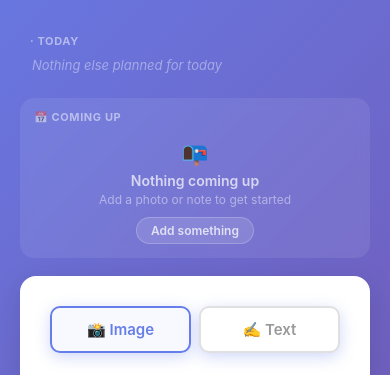
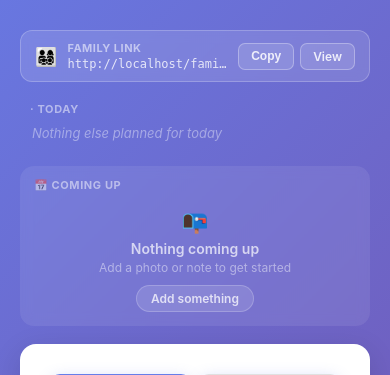
Before and after one commit to vdesai/fampilot, a FastAPI app: page / in a window 390 px wide. Shown: the part 248-623 px from the top of the page. Run offline with FastAPI, Linux system fonts and the light colour scheme; data comes from the database, SQL or seed files in the repository; data that the repository does not hold is empty.

Commit message:
Add shared family week view — the product's first social feature
- /family/{token} — read-only, mobile-first page showing this week's plan
  grouped by day (Today / Tomorrow / Wednesday Apr 2 / etc.)
  No login required. Works for anyone with the link.
- Each event has an "+ Add to Calendar" chip (Google Calendar URL)
- Invalid/expired token shows a clean error state
- POST /settings/regenerate-link — resets the token if needed

DB:
- settings table for persistent key/value config
- get_or_create_family_token() — stable token, created once
- get_family_week() — all non-completed items next 7 days

Homepage:
- Share widget at top: family URL + Copy button + View link
- Copy button flashes "Copied!" with green feedback

Co-Authored-By: Claude Sonnet 4.6 <noreply@anthropic.com>

```diff
--- a/app.py
+++ b/app.py
@@ -305,6 +305,13 @@ def _build_daily_briefing(today_items: list) -> list:
     return lines
 
 
+def _base_url(request: Request) -> str:
+    """Return the public base URL, respecting X-Forwarded-Proto on Render."""
+    proto = request.headers.get("x-forwarded-proto", request.url.scheme)
+    host  = request.headers.get("x-forwarded-host", request.url.netloc)
+    return f"{proto}://{host}"
+
+
 @app.get("/", response_class=HTMLResponse)
 async def home(request: Request):
     """Render the home page with upload form and upcoming items."""
@@ -317,6 +324,9 @@ async def home(request: Request):
     risk_ids   = {item["id"] for item in risk_items}
     briefing   = [b for b in _build_daily_briefing(today_items) if b["id"] not in risk_ids]
 
+    family_token = db.get_or_create_family_token()
+    family_url   = f"{_base_url(request)}/family/{family_token}"
+
     return templates.TemplateResponse(request, "index.html", {
         "request":             request,
         "nav_page":            "home",
@@ -326,6 +336,7 @@ async def home(request: Request):
         "later_items":         later_items[:3],
         "later_total":         len(later_items),
         "triggered_reminders": db.get_recent_reminders(),
+        "family_url":          family_url,
     })
 
 
@@ -680,6 +691,70 @@ async def save_batch(request: Request, batch_id: str):
     return RedirectResponse(url="/history", status_code=303)
 
 
+@app.get("/family/{token}", response_class=HTMLResponse)
+async def family_view(request: Request, token: str):
+    """Shared read-only family week view — no login required."""
+    stored = db.get_setting("family_token")
+    if not stored or token != stored:
+        return templates.TemplateResponse(request, "family.html", {
+            "request": request, "invalid": True, "days": [], "has_items": False,
+        })
+
+    from datetime import date, timedelta
+    from collections import defaultdict
+
+    today = date.today()
+    rows  = db.get_family_week()
+
+    by_date: dict = defaultdict(list)
+    for row in rows:
+        by_date[row["start_date"]].append(row)
+
+    days = []
+    for i in range(8):
+        d     = today + timedelta(days=i)
+        d_str = d.isoformat()
+        if d_str not in by_date:
+            continue
+        if i == 0:
+            label = "Today"
+        elif i == 1:
+            label = "Tomorrow"
+        else:
+            label = d.strftime("%A, %b %-d")
+
+        day_items = []
+        for row in by_date[d_str]:
+            cal_url = ""
+            if row["type"] == "event":
+                cal_data = {
+                    "title":      row["title"],
+                    "start_date": row["start_date"],
+                    "end_date":   row["end_date"],
+                    "time":       row["time"],
+                    "location":   row["location"],
+                }
+                cal_url = generate_google_calendar_url(cal_data)
+            day_items.append({"row": row, "cal_url": cal_url})
+
+        days.append({"label": label, "date": d_str, "items": day_items})
+
+    return templates.TemplateResponse(request, "family.html", {
+        "request":   request,
+        "invalid":   False,
+        "days":      days,
+        "has_items": bool(rows),
+    })
+
+
+@app.post("/settings/regenerate-link")
+async def regenerate_family_link(request: Request):
+    """Generate a new family token, invalidating the old link."""
+    import secrets
+    db.set_setting("family_token", secrets.token_urlsafe(12))
+    return RedirectResponse(url="/", status_code=303)
+
+
 @app.get("/history", response_class=HTMLResponse)
 async def history_page(request: Request):
     """Show all analyzed items, newest first."""
--- a/db.py
+++ b/db.py
@@ -14,6 +14,13 @@ from datetime import datetime, timezone
 from typing import Optional
 
 DB_PATH = os.getenv("DB_PATH", "fampilot.db")
+
+_CREATE_SETTINGS = """
+CREATE TABLE IF NOT EXISTS settings (
+    key   TEXT PRIMARY KEY,
+    value TEXT NOT NULL
+)
+"""
 
 _CREATE_TABLE = """
 CREATE TABLE IF NOT EXISTS items (
@@ -58,6 +65,7 @@ def _conn() -> sqlite3.Connection:
 def init_db() -> None:
     """Create tables and run column migrations. Safe to call multiple times."""
     with _conn() as con:
+        con.execute(_CREATE_SETTINGS)
         con.execute(_CREATE_TABLE)
         for col, defn in _MIGRATIONS:
             try:
@@ -65,6 +73,42 @@ def init_db() -> None:
             except sqlite3.OperationalError:
                 pass  # column already exists
         con.commit()
+
+
+def get_setting(key: str) -> Optional[str]:
+    with _conn() as con:
+        row = con.execute("SELECT value FROM settings WHERE key=?", (key,)).fetchone()
+        return row["value"] if row else None
+
+
+def set_setting(key: str, value: str) -> None:
+    with _conn() as con:
+        con.execute("INSERT OR REPLACE INTO settings (key, value) VALUES (?,?)", (key, value))
+        con.commit()
+
+
+def get_or_create_family_token() -> str:
+    import secrets
+    token = get_setting("family_token")
+    if not token:
+        token = secrets.token_urlsafe(12)
+        set_setting("family_token", token)
+    return token
+
+
+def get_family_week() -> list:
+    """All non-completed items from today through the next 7 days."""
+    from datetime import date, timedelta
+    today   = date.today().isoformat()
+    in7days = (date.today() + timedelta(days=7)).isoformat()
+    with _conn() as con:
+        return con.execute(
+            """SELECT * FROM items
+               WHERE start_date BETWEEN ? AND ?
+                 AND (completed IS NULL OR completed = 0)
+               ORDER BY start_date, time""",
+            (today, in7days),
+        ).fetchall()
 
 
 def save_item(item_id: str, result: dict,
--- a/templates/index.html
+++ b/templates/index.html
@@ -334,6 +334,54 @@
             font-weight: 500;
             flex: 1;
         }
+
+        /* ── Family share widget ── */
+        .share-widget {
+            display: flex;
+            align-items: center;
+            gap: 10px;
+            background: rgba(255,255,255,0.12);
+            border: 1.5px solid rgba(255,255,255,0.22);
+            border-radius: 12px;
+            padding: 10px 14px;
+            margin-bottom: 16px;
+            backdrop-filter: blur(6px);
+        }
+        .share-icon { font-size: 18px; flex-shrink: 0; }
+        .share-info { flex: 1; min-width: 0; }
+        .share-label {
+            font-size: 11px;
+            font-weight: 700;
+            color: rgba(255,255,255,0.55);
+            text-transform: uppercase;
+            letter-spacing: 0.5px;
+            margin-bottom: 2px;
+        }
+        .share-url {
+            font-size: 12px;
+            color: rgba(255,255,255,0.8);
+            white-space: nowrap;
+            overflow: hidden;
+            text-overflow: ellipsis;
+            font-family: monospace;
+        }
+        .share-actions { display: flex; gap: 6px; flex-shrink: 0; }
+        .share-btn {
+            font-size: 12px !important;
+            font-weight: 600 !important;
+            padding: 5px 12px !important;
+            border-radius: 7px !important;
+            border: 1.5px solid rgba(255,255,255,0.3) !important;
+            background: rgba(255,255,255,0.12) !important;
+            color: rgba(255,255,255,0.85) !important;
+            cursor: pointer;
+            width: auto !important;
+            box-shadow: none !important;
+            transition: background 0.15s !important;
+            transform: none !important;
+        }
+        .share-btn:hover { background: rgba(255,255,255,0.22) !important; }
+        .share-btn.copied { background: rgba(40,167,69,0.35) !important; border-color: rgba(40,167,69,0.5) !important; color: #90ee90 !important; }
 
         /* ── Risk / Don't Miss ── */
         .risk-card {
@@ -687,6 +735,19 @@
         </div>
         {% endfor %}
 
+        <!-- Family share widget -->
+        <div class="share-widget">
+            <span class="share-icon">👨‍👩‍👧‍👦</span>
+            <div class="share-info">
+                <div class="share-label">Family link</div>
+                <div class="share-url" id="familyUrl">{{ family_url }}</div>
+            </div>
+            <div class="share-actions">
+                <button class="share-btn" id="copyBtn" onclick="copyFamilyLink()">Copy</button>
+                <a href="{{ family_url }}" target="_blank" class="share-btn" style="text-decoration:none;">View</a>
+            </div>
+        </div>
+
         <!-- Don't Miss (only shown when there are risk items) -->
         {% if risk_items %}
         <div class="risk-card">
@@ -950,6 +1011,15 @@
             setTimeout(() => el.remove(), 420);
         }
 
+        async function copyFamilyLink() {
+            const url = document.getElementById('familyUrl').textContent.trim();
+            await navigator.clipboard.writeText(url);
+            const btn = document.getElementById('copyBtn');
+            btn.textContent = 'Copied!';
+            btn.classList.add('copied');
+            setTimeout(() => { btn.textContent = 'Copy'; btn.classList.remove('copied'); }, 2000);
+        }
+
         async function completeItem(id) {
             const row = document.getElementById(`row-${id}`);
             if (!row) return;
```
Also changed, not shown: templates/family.html (added, +270 -0 lines).
